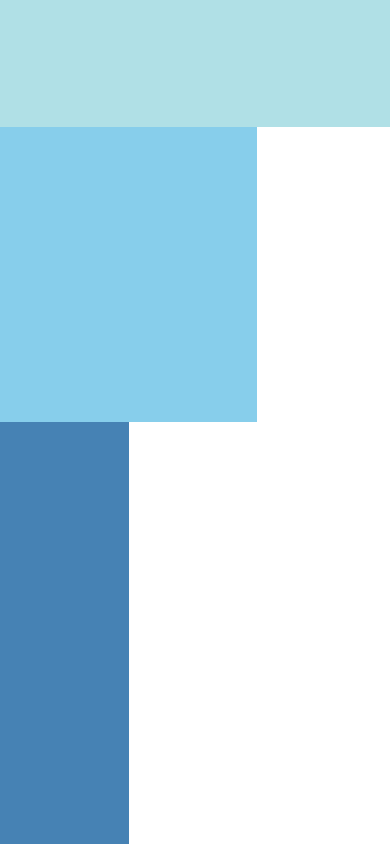
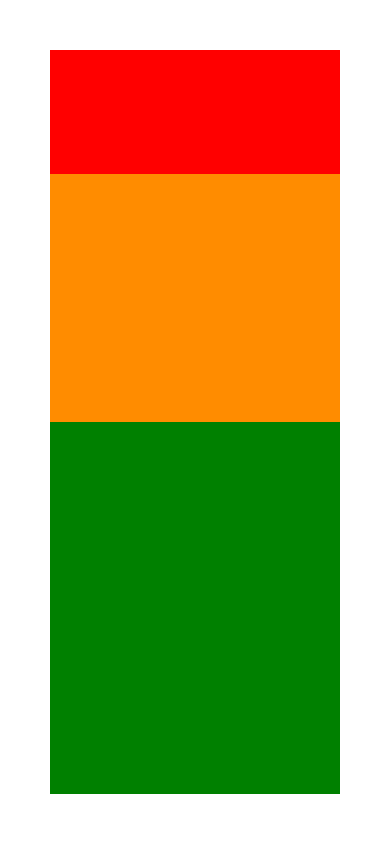
Before and after one commit to 3loomin/React-Native, a React Native app: screen / in a window 390 px wide. Built offline with nearby package versions, Linux system fonts and the light colour scheme.

Commit message:
Flex Tutorial

```diff
--- a/App.js
+++ b/App.js
@@ -1,17 +1,24 @@
-import React from 'react';
-import { View } from 'react-native';
+import React from "react";
+import { StyleSheet, Text, View } from "react-native";
 
-const PercentageDimensionsBasics = () => {
-  return(
-
-    <View style = {{height: '100%'}}>
-
-      <View style = {{height: '15%', backgroundColor: 'powderblue'}}/>
-      <View style = {{width: '66%',height:'35%', backgroundColor: 'skyblue'}}/>
-      <View style = {{width: '33%', height: '50%', backgroundColor: 'steelblue'}}/>
-
+const Flex = () => {
+  return (
+    <View style={[styles.container, {
+      // Try setting `flexDirection` to `"row"`.
+      flexDirection: "column"
+    }]}>
+      <View style={{ flex: 1, backgroundColor: "red" }} />
+      <View style={{ flex: 2, backgroundColor: "darkorange" }} />
+      <View style={{ flex: 3, backgroundColor: "green" }} />
     </View>
   );
 };
 
-export default PercentageDimensionsBasics;
+const styles = StyleSheet.create({
+  container: {
+    flex: 1,
+    padding: 50,
+  },
+});
+
+export default Flex;
```
